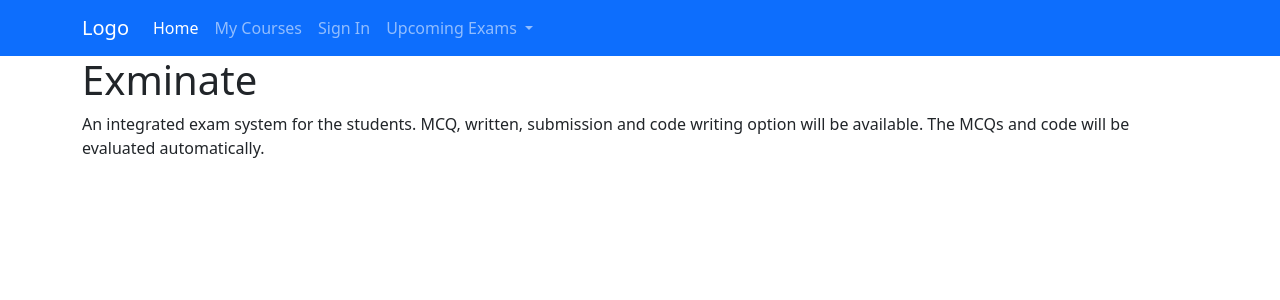
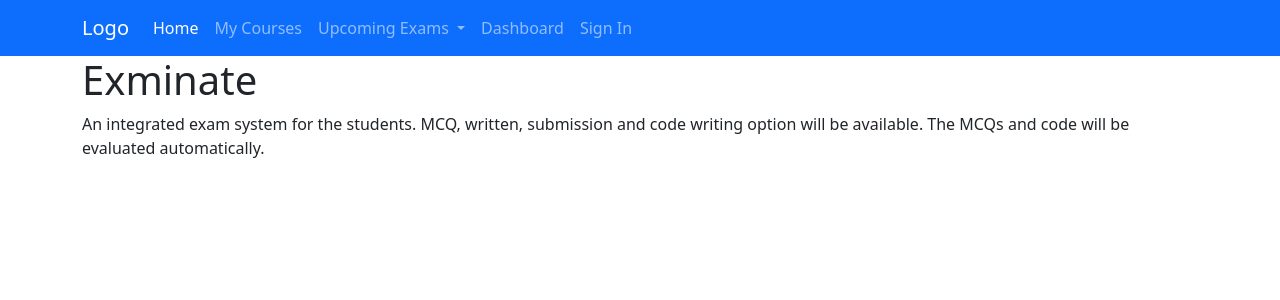
Before and after one commit to sam-a-d/Exminate, a Django app: page / in a window 1280 px wide. Shown: the top 300 px of the page. Run offline with Django 5.2, Linux system fonts and the light colour scheme.

Commit message:
updated base temp with dash link. signin pos change

```diff
--- a/templates/base.html
+++ b/templates/base.html
@@ -34,9 +34,6 @@
             <li class="nav-item">
               <a class="nav-link" href="#">My Courses</a>
             </li>
-            <li class="nav-item">
-              <a class="nav-link" href="{% url 'admin:index' %}">Sign In</a>
-            </li>
             <li class="nav-item dropdown">
               <a class="nav-link dropdown-toggle" href="#" id="navbarScrollingDropdown" role="button" data-bs-toggle="dropdown" aria-expanded="false">
                 Upcoming Exams
@@ -47,6 +44,12 @@
                 <li><hr class="dropdown-divider"></li>
                 <li><a class="dropdown-item" href="#">Something else here</a></li>
               </ul>
+            </li>
+            <li class="nav-item">
+              <a class="nav-link" href="{% url 'st_dashboard' %}">Dashboard</a>
+            </li>
+            <li class="nav-item">
+              <a class="nav-link" href="{% url 'admin:index' %}">Sign In</a>
             </li>
           </ul>
         </div>
```
